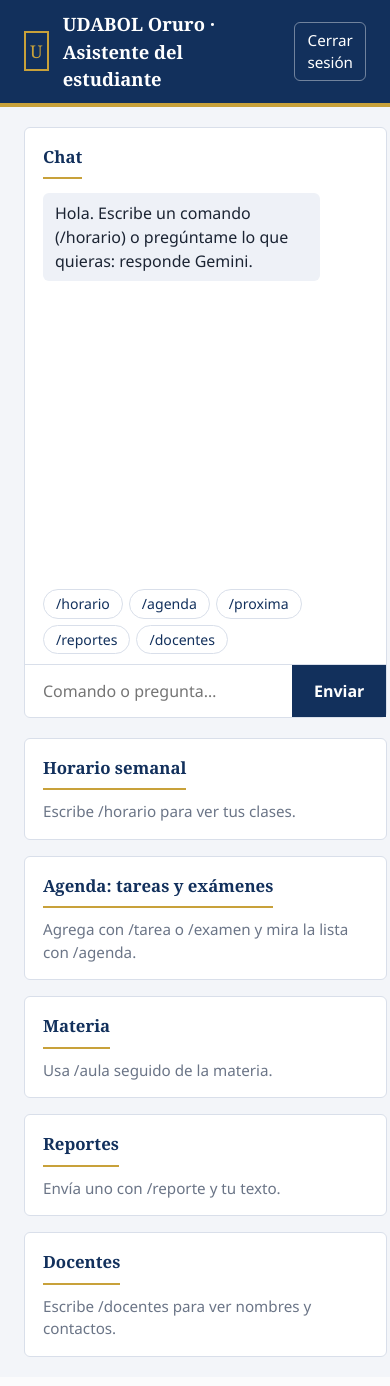
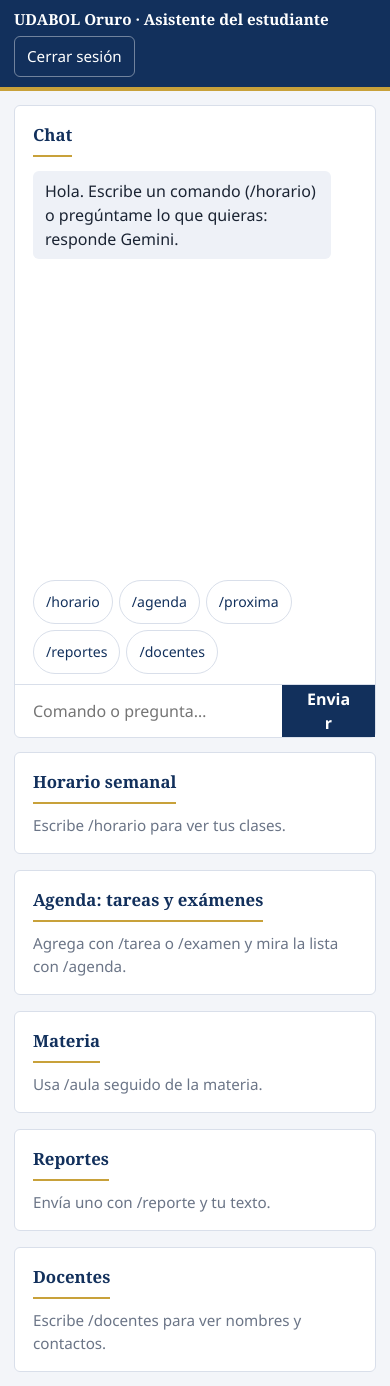
Before and after one commit to wonder990/bot-telegram-chat, a Flask app: page /panel in a window 390 px wide. Before the commit the page ends 1357 px from the top, so only its background shows below. Run offline with Flask 3, Linux system fonts and the light colour scheme; some libraries are stand-ins or nearby versions.

Commit message:
responsive

```diff
--- a/static/style.css
+++ b/static/style.css
@@ -62,3 +62,30 @@
 @media(max-width:860px){.login{grid-template-columns:1fr}.marca{padding:32px;border-right:0;border-bottom:6px solid var(--dorado)}.layout,.dos{grid-template-columns:1fr}.chat{height:70vh}}
 @media(prefers-reduced-motion:reduce){*{transition:none!important;animation:none!important}}
 .tarj.examen{border-left-color:#b3261e}
+
+/* ===== RESPONSIVE (celulares y tablets) ===== */
+.layout>*,.paneles>*,.dos>*{min-width:0}
+.card{overflow-wrap:anywhere}
+.scroll table{min-width:480px}
+.chat{height:calc(100dvh - 130px)}
+@media(max-width:860px){
+  .login{grid-template-columns:minmax(0,1fr)}
+  .layout{grid-template-columns:minmax(0,1fr);padding:14px;gap:14px}
+  .dos{grid-template-columns:minmax(0,1fr)}
+  .chat{height:75dvh;min-height:380px}
+  .barra{flex-wrap:wrap;gap:8px;padding:10px 14px}
+}
+@media(max-width:520px){
+  .barra h1{font-size:.95rem;line-height:1.2}
+  .barra .sello{display:none}
+  .usuario #nombre{display:none}
+  .salir{padding:8px 12px}
+  .marca{padding:24px 20px;gap:20px}
+  .marca h1{font-size:1.8rem}
+  .acceso{padding:24px 16px}
+  .m{max-width:92%}
+  .atajos button,.btn-social,.enviar button{min-height:44px}
+  .enviar input{font-size:16px}
+  th,td{padding:6px 5px;font-size:.85rem}
+  .aviso{padding:10px 14px}
+}
```
